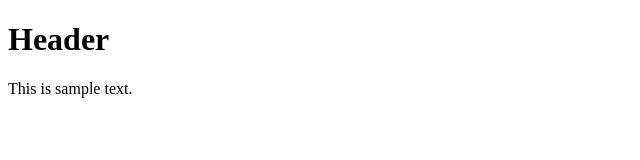
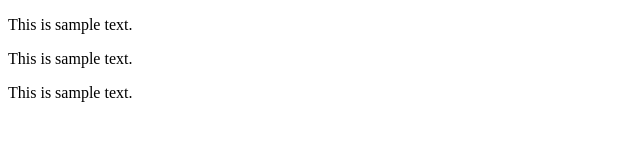
Before and after one commit to tosawat475/demo-git, a plain HTML site: page index.html in a window 1280 px wide. Shown: the whole page, without its empty margins (0-640 px from the left). Drawn offline with Linux system fonts and the light colour scheme.

Commit message:
add new texts

```diff
--- a/index.html
+++ b/index.html
@@ -1,10 +1,11 @@
 <!DOCTYPE html>
 <html>
     <head>
-    <title>Demo git</title>
+    <title>Demo git!!!!</title>
     </head>
     <body>
-        <h1>Header</h1>
+        <p>This is sample text.</p>
+        <p>This is sample text.</p>
         <p>This is sample text.</p>
     </body>
     </html>
```
